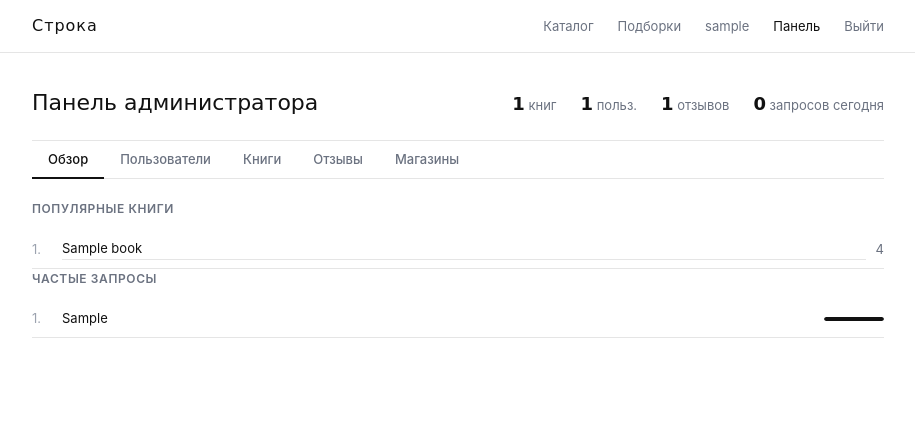
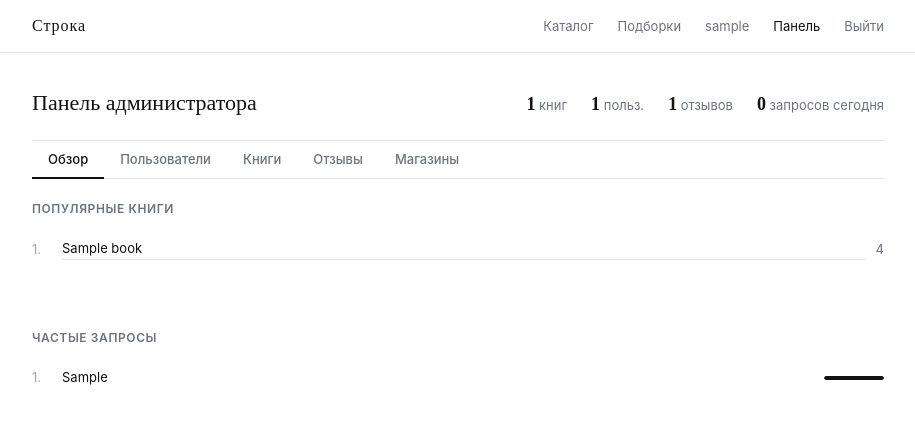
Before and after one commit to qu1kzy/booksrecom, a Django app: page /users/admin-panel/ in a window 1280 px wide. Shown: the top 424 px of the page, without its empty margins (182-1097 px from the left). Run offline with Django 5.2, Linux system fonts and the light colour scheme; a user stored in the database is signed in; tables that the repository leaves empty hold one stand-in row (values such as "Sample post"); parts of the project's set-up code (start-up, migrations or seed data) failed here and were passed over; some libraries are stand-ins or nearby versions; some web fonts are replaced.

Commit message:
Сделал визуальные правки

```diff
--- a/books/templates/books/author_detail.html
+++ b/books/templates/books/author_detail.html
@@ -35,7 +35,7 @@
         <input x-show="editing" x-cloak
                class="form-input" type="text" name="name" required
                value="{{ author.name }}"
-               style="font-size:22px;font-family:'Special Elite',cursive;font-weight:400;flex:1">
+               style="font-size:22px;font-family:'Mltsvfont';font-weight:400;flex:1">
         <button x-show="!editing" type="button" @click="editing=true"
                 class="btn btn-secondary btn-sm" title="Редактировать автора">✏</button>
         {% endif %}
--- a/books/templates/books/book_detail.html
+++ b/books/templates/books/book_detail.html
@@ -136,7 +136,7 @@
         <input x-show="editing" x-cloak
                class="form-input" type="text" name="title" required
                value="{{ book.title }}"
-               style="font-size:22px;font-family:'Special Elite',cursive;
+               style="font-size:22px;font-family:'Mltsvfont';
                       font-weight:400;flex:1;min-width:0;margin-bottom:6px">
         <div x-show="!editing" style="display:flex;gap:6px;flex-shrink:0;margin-top:4px">
           <button type="button" @click="editing=true"
--- a/core/static/css/main.css
+++ b/core/static/css/main.css
@@ -36,7 +36,7 @@ body {
 ::-webkit-scrollbar-thumb { background: var(--border); border-radius: 2px; }
 
 a { color: var(--ink); text-decoration: none; }
-h1, h2, h3 { font-family: 'Mltsvfont', cursive; font-weight: 400; }
+h1, h2, h3 { font-family: 'Mltsvfont'; font-weight: 400; }
 
 /* ── ANIMATIONS ────────────────────────────────────────────────────────────── */
 @keyframes fade-up { from { opacity:0; transform:translateY(12px) } to { opacity:1; transform:none } }
@@ -59,7 +59,7 @@ h1, h2, h3 { font-family: 'Mltsvfont', cursive; font-weight: 400; }
   height: 52px;
 }
 .nav__logo {
-  font-family: 'Mltsvfont', cursive;
+  font-family: 'Mltsvfont';
   font-size: 16px; letter-spacing: .06em; color: var(--ink);
 }
 .nav__links { display: flex; align-items: center; gap: 24px; font-size: 13px; }
@@ -108,7 +108,7 @@ h1, h2, h3 { font-family: 'Mltsvfont', cursive; font-weight: 400; }
   display: flex; align-items: center; justify-content: space-between;
   margin-bottom: 16px;
 }
-.section-title { font-family: 'Mltsvfont', cursive; font-size: 18px; }
+.section-title { font-family: 'Mltsvfont'; font-size: 18px; }
 .section-meta { font-size: 12px; color: var(--ghost); }
 
 /* ── BOOK ROW ───────────────────────────────────────────────────────────────── */
@@ -151,7 +151,7 @@ h1, h2, h3 { font-family: 'Mltsvfont', cursive; font-weight: 400; }
 .form-input {
   width: 100%; padding: 8px 12px;
   border: 1px solid var(--border); border-radius: var(--radius);
-  font-family: inherit; font-size: 14px; color: var(--ink);
+  font-family: 'Mltsvfont'; font-size: 14px; color: var(--ink);
   background: var(--bg); outline: none; transition: border-color .15s;
 }
 .form-input:focus { border-color: var(--ink); }
@@ -213,7 +213,7 @@ h1, h2, h3 { font-family: 'Mltsvfont', cursive; font-weight: 400; }
 
 /* ── RATING DISPLAY ─────────────────────────────────────────────────────────── */
 .rating-block { display: flex; align-items: baseline; gap: 10px; }
-.rating-block__num { font-family: 'Mltsvfont', cursive; font-size: 32px; }
+.rating-block__num { font-family: 'Mltsvfont'; font-size: 32px; }
 .rating-block__stars { font-size: 14px; color: #f59e0b; }
 .rating-block__count { font-size: 12px; color: var(--ghost); }
 
@@ -254,13 +254,13 @@ h1, h2, h3 { font-family: 'Mltsvfont', cursive; font-weight: 400; }
 .auth-box__sub { font-size: 12px; color: var(--muted); }
 
 /* ── MESSAGES ───────────────────────────────────────────────────────────────── */
-.messages { list-style: none; }
+.messages { list-style: none; font-family: 'Mltsvfont' }
 .messages li {
   padding: 10px 14px; margin-bottom: 8px; border-radius: var(--radius);
-  font-size: 13px; background: var(--surface); border: 1px solid var(--border);
+  font-size: 17px; background: var(--surface); border: 1px solid var(--border);
 }
-.messages li.error { background: #fef2f2; border-color: #fecaca; color: var(--err); }
-.messages li.success { background: #f0fdf4; border-color: #bbf7d0; color: #15803d; }
+.messages li.error { background: #fef2f2; border-color: #292929; color: var(--err); }
+.messages li.success { background: #ffffff; border-color: #292929; color: #292929; }
 
 /* ── HTMX ───────────────────────────────────────────────────────────────────── */
 .htmx-indicator { display: none; }
--- a/core/templates/core/_home_sections.html
+++ b/core/templates/core/_home_sections.html
@@ -1,9 +1,9 @@
 {% if book_of_week %}
-<div style="background:var(--surface);border:1px solid var(--border);border-radius:var(--radius);
+<div style="border:1px solid #292929;border-radius:var(--radius);
             padding:16px 20px;margin-bottom:32px;display:flex;gap:16px;align-items:flex-start;flex-wrap:wrap">
   <div style="flex:1;min-width:200px">
-    <p style="font-size:10px;font-weight:700;color:var(--ghost);text-transform:uppercase;
-               letter-spacing:.07em;margin-bottom:8px">⭐ Книга недели</p>
+    <p style="font-size:14px;font-weight:700;color:var(--ghost);text-transform:uppercase;
+               letter-spacing:.07em;margin-bottom:8px;font-family:'Mltsvfont'">Книга недели</p>
     <a href="{% url 'book_detail' book_of_week.pk %}" class="lnk"
        style="font-size:17px;font-weight:700;display:block;margin-bottom:4px">{{ book_of_week.title }}</a>
     <p style="font-size:13px;color:var(--muted);margin-bottom:8px">
--- a/reviews/templates/reviews/_review_done.html
+++ b/reviews/templates/reviews/_review_done.html
@@ -1,3 +1,3 @@
 <p style="font-size:13px;color:var(--muted);font-style:italic;padding:8px 0">
-  Отзыв опубликован. Спасибо!
+  Отзыв отправлен на модерацию. Спасибо!
 </p>
--- a/users/templates/users/_lists_panel.html
+++ b/users/templates/users/_lists_panel.html
@@ -34,7 +34,7 @@
   </div>
   {% if ul.books.all %}
     {% for book in ul.books.all %}
-    <div style="display:flex;align-items:center;gap:12px;padding:8px 0;border-bottom:1px solid var(--border)">
+    <div style="display:flex;align-items:center;gap:12px;padding:8px 0;">
       <a href="{% url 'book_detail' book.id %}" class="lnk" style="font-size:13px;font-weight:500;flex:1">{{ book.title }}</a>
       <span style="font-size:12px;color:var(--muted)">
         {% for a in book.authors.all %}{{ a.name }}{% if not forloop.last %}, {% endif %}{% endfor %}
--- a/users/templates/users/admin_panel.html
+++ b/users/templates/users/admin_panel.html
@@ -7,10 +7,10 @@
   <div style="display:flex;align-items:baseline;justify-content:space-between;margin-bottom:20px">
     <h1 style="font-size:22px">Панель администратора</h1>
     <div style="display:flex;gap:24px;font-size:13px;color:var(--muted)">
-      <span><b style="font-size:18px;font-family:'Special Elite',cursive;color:var(--ink)">{{ stat_books }}</b> книг</span>
-      <span><b style="font-size:18px;font-family:'Special Elite',cursive;color:var(--ink)">{{ stat_users }}</b> польз.</span>
-      <span><b style="font-size:18px;font-family:'Special Elite',cursive;color:var(--ink)">{{ stat_reviews }}</b> отзывов</span>
-      <span><b style="font-size:18px;font-family:'Special Elite',cursive;color:var(--ink)">{{ stat_searches }}</b> запросов сегодня</span>
+      <span><b style="font-size:18px;font-family:'Mltsvfont';color:var(--ink)">{{ stat_books }}</b> книг</span>
+      <span><b style="font-size:18px;font-family:'Mltsvfont';color:var(--ink)">{{ stat_users }}</b> польз.</span>
+      <span><b style="font-size:18px;font-family:'Mltsvfont';color:var(--ink)">{{ stat_reviews }}</b> отзывов</span>
+      <span><b style="font-size:18px;font-family:'Mltsvfont';color:var(--ink)">{{ stat_searches }}</b> запросов сегодня</span>
     </div>
   </div>
   <hr class="divider" style="margin-bottom:0">
@@ -29,7 +29,7 @@
       <div>
         <p style="font-size:12px;font-weight:600;color:var(--muted);text-transform:uppercase;letter-spacing:.05em;margin-bottom:12px">Популярные книги</p>
         {% for book in popular_books %}
-        <div style="display:flex;gap:10px;padding:8px 0;border-bottom:1px solid var(--border);font-size:13px;align-items:center">
+        <div style="display:flex;gap:10px;padding:8px 0;font-size:13px;align-items:center">
           <span style="color:var(--ghost);min-width:20px">{{ forloop.counter }}.</span>
           <a href="{% url 'book_detail' book.id %}" class="lnk" style="flex:1">{{ book.title }}</a>
           <span style="color:var(--muted)">{{ book.rating_count }}</span>
@@ -37,9 +37,9 @@
         {% endfor %}
       </div>
       <div>
-        <p style="font-size:12px;font-weight:600;color:var(--muted);text-transform:uppercase;letter-spacing:.05em;margin-bottom:12px">Частые запросы</p>
+        <p style="font-size:12px;font-weight:600;color:var(--muted);text-transform:uppercase;letter-spacing:.05em;margin-bottom:12px;margin-top:60px">Частые запросы</p>
         {% for item in popular_queries %}
-        <div style="display:flex;gap:10px;padding:8px 0;border-bottom:1px solid var(--border);font-size:13px;align-items:center">
+        <div style="display:flex;gap:10px;padding:8px 0;font-size:13px;align-items:center">
           <span style="color:var(--ghost);min-width:20px">{{ forloop.counter }}.</span>
           <span style="flex:1">{{ item.query }}</span>
           <div class="progress" style="width:60px"><div class="progress__fill" style="width:{{ item.pct }}%"></div></div>
```
